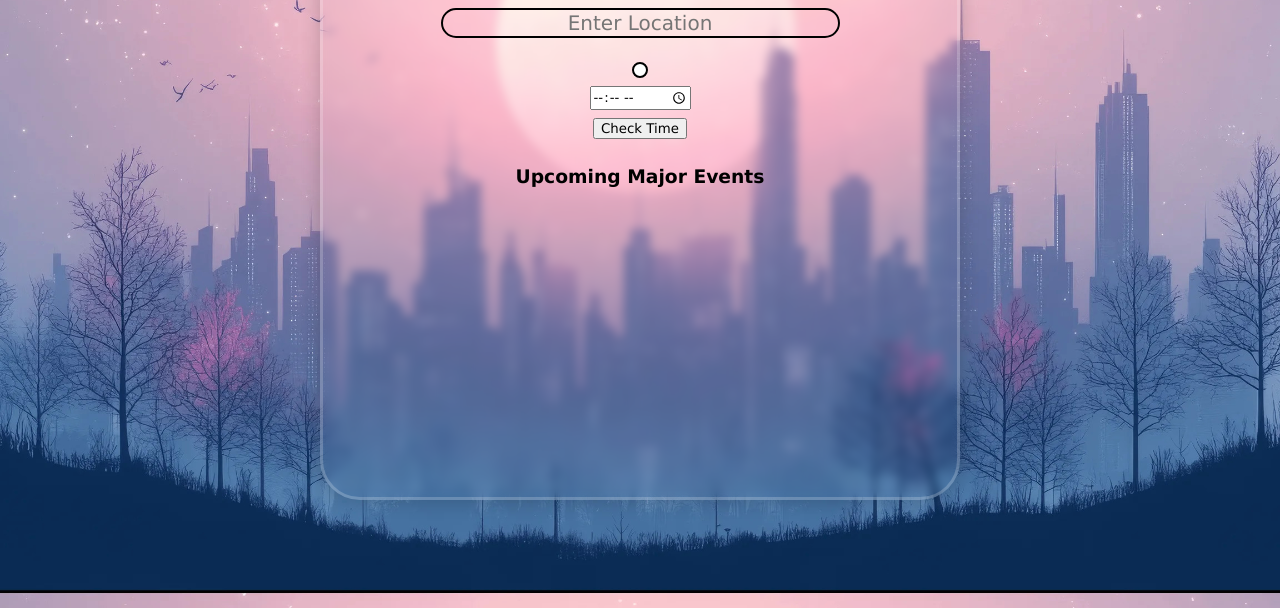
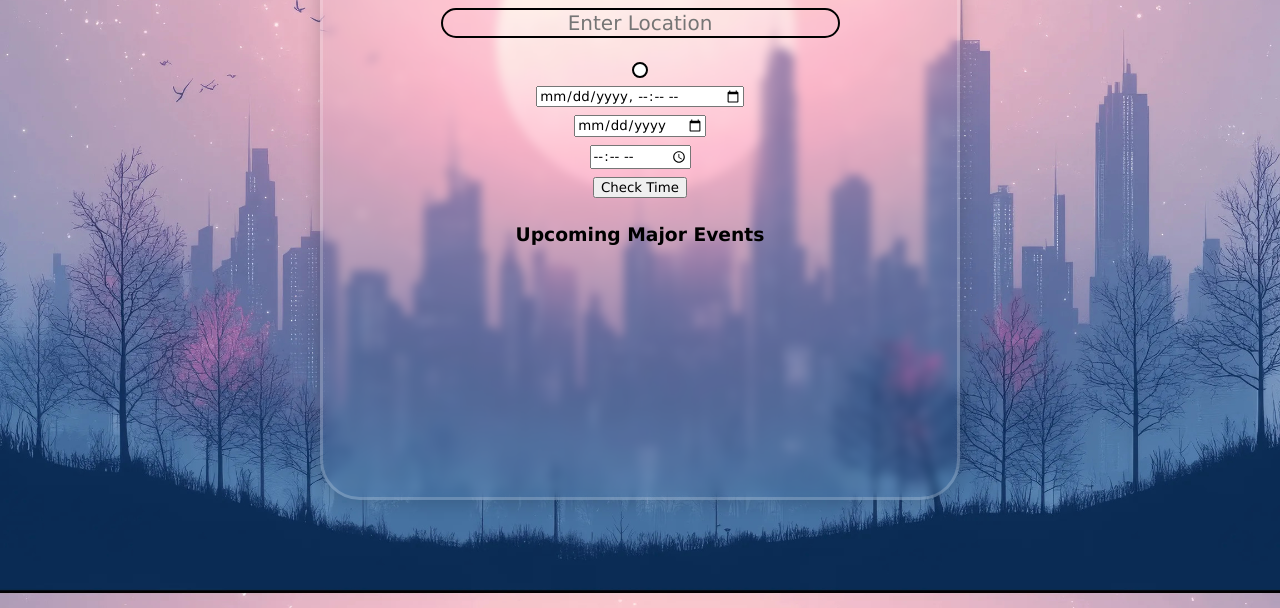
Before and after one commit to JasonRafferty/trafficNotifier, a website with bundled scripts: page index.html in a window 1280 px wide. Shown: the part 208-816 px from the top of the page. Built offline with nearby package versions, Linux system fonts and the light colour scheme.

```diff
--- a/index.html
+++ b/index.html
@@ -11,6 +11,8 @@
       <h1>Traffic Notifier</h1>
       <input class="inputSearchBar" id="inputSearchBar"  type="text" placeholder="Enter Location"/>
       <div> <button class="inputButton" id="inputButton" placeholder="Search"   </button></div>
+        <input type="datetime-local" id="datetimeInput" />
+        <input type="date" id="dateInput" />
         <input type="time" id="timeInput" placeholder="HH:MM" />
 <button id="timeButton">Check Time</button>
 <h3>Upcoming Major Events</h3>
```
